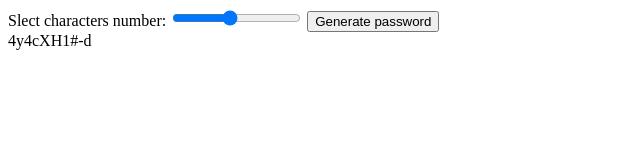
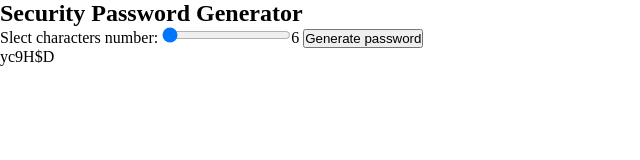
Before and after one commit to EstebanCarrilloG/password-generator, a plain HTML site: page index.html in a window 1280 px wide. Both pictures are taken after a click on the button "Generate password". Shown: the whole page, without its empty margins (0-640 px from the left). Drawn offline with Linux system fonts and the light colour scheme.

Commit message:
Validations added

```diff
--- a/index.html
+++ b/index.html
@@ -1,23 +1,40 @@
 <!DOCTYPE html>
 <html lang="en">
   <head>
-    <meta charset="UTF-8">
-    <meta http-equiv="X-UA-Compatible" content="IE=edge">
-    <meta name="viewport" content="width=device-width, initial-scale=1.0">
-    <link rel="stylesheet" href="./styles.css">
+    <meta charset="UTF-8" />
+    <meta http-equiv="X-UA-Compatible" content="IE=edge" />
+    <meta name="viewport" content="width=device-width, initial-scale=1.0" />
+    <link rel="stylesheet" href="./styles.css" />
     <title>Security Password Generator</title>
   </head>
   <body>
-    <section class = "section">
-        <div class = "container">
-            <form  id="passwordGeneratorForm">
-                <label for="passwordLenght">Slect characters number: <input type="range" name="passwordLenght" id="passwordLenght" min="6" max="15" value="10"/></label>
+    <section class="section">
+
+      <div class="container">
+        <h1 class="section-title">Security Password Generator</h1>
+        <form
+          id="passwordGeneratorForm"
+          oninput="result.value=passwordLenght.value"
+        >
+          <label for="passwordLenght"
+            >Slect characters number:
+            <input
+              type="range"
+              name="passwordLenght"
+              id="passwordLenghtRange"
+              min="6"
+              max="20"
+              value="6"
+            /><output
+              class="range-value"
+              name="result"
+              for="passwordLenghtRange"
+              >6</output
+            ></label
+          >
           <button type="submit">Generate password</button>
         </form>
-            <div class="password-generated" id="passWordGeneratorContainer">
-
-            </div>
-
+        <div class="password-generated" id="passWordGeneratorContainer"></div>
       </div>
     </section>
     <script src="./index.js"></script>
--- a/index.js
+++ b/index.js
@@ -1,12 +1,21 @@
-document.addEventListener("DOMContentLoaded", function () {
-  console.log("hello world!");
+document.addEventListener("DOMContentLoaded", function (e) {
 
-  let passWordGeneratorForm = document.querySelector("#passwordGeneratorForm");
+  const passWordGeneratorForm = document.getElementById(
+    "passwordGeneratorForm"
+  );
 
   passWordGeneratorForm.addEventListener("submit", (e) => {
     e.preventDefault();
 
-    const passwordLenghtValue = e.target.passwordLenght.value;
+    let passwordLenghtValue = e.target.passwordLenght.value;
+
+    if (passwordLenghtValue > 20) {
+      passwordLenghtValue = 20;
+    }
+
+    if (passwordLenghtValue < 6) {
+      passwordLenghtValue = 6;
+    }
 
     const pwGeneratedContainer = document.getElementById(
       "passWordGeneratorContainer"
--- a/styles.css
+++ b/styles.css
@@ -0,0 +1,5 @@
+*{
+    margin: 0;
+    padding: 0;
+    box-sizing: border-box;
+}
```
Lines whose indentation alone changed are shown as unchanged.
